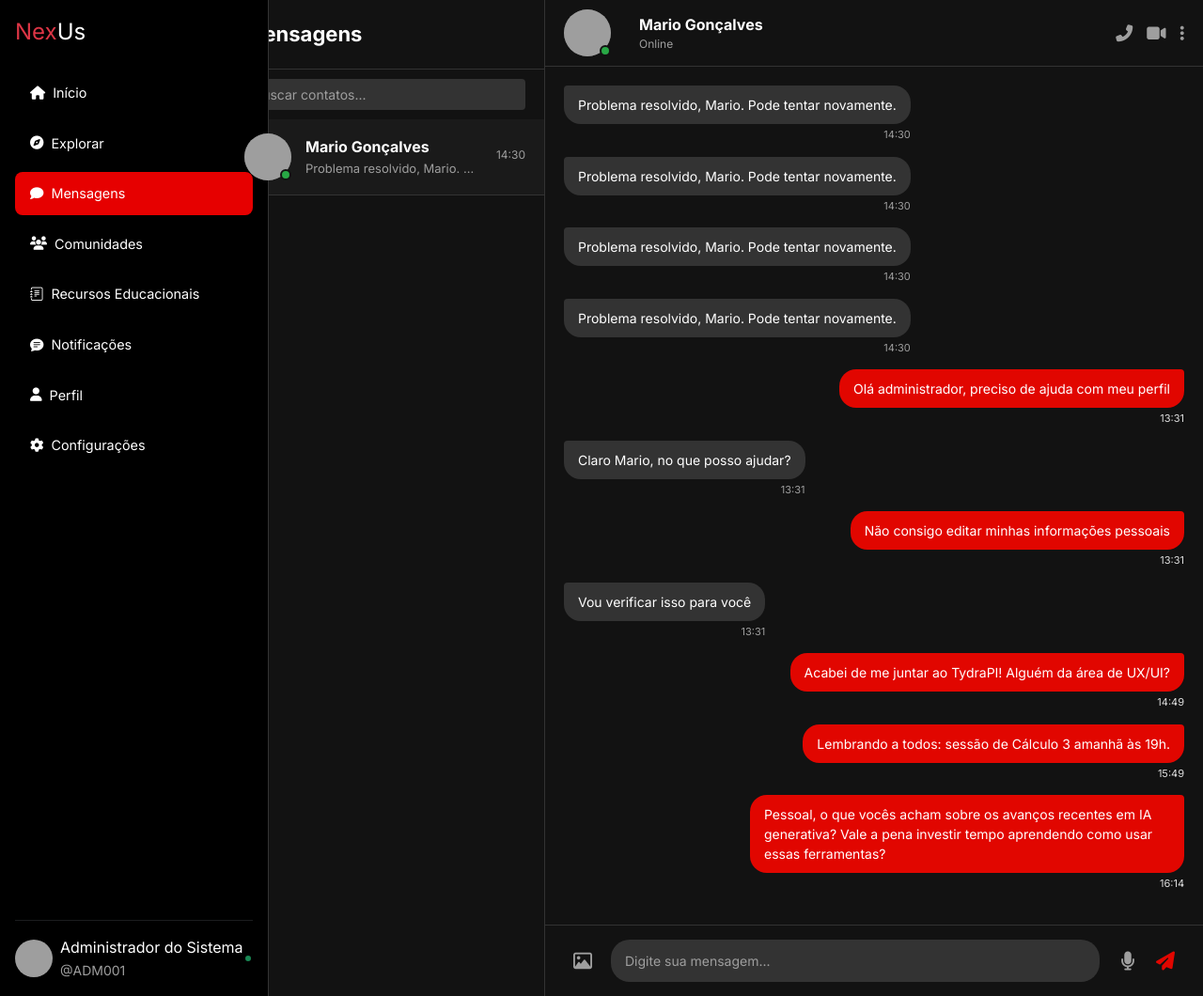
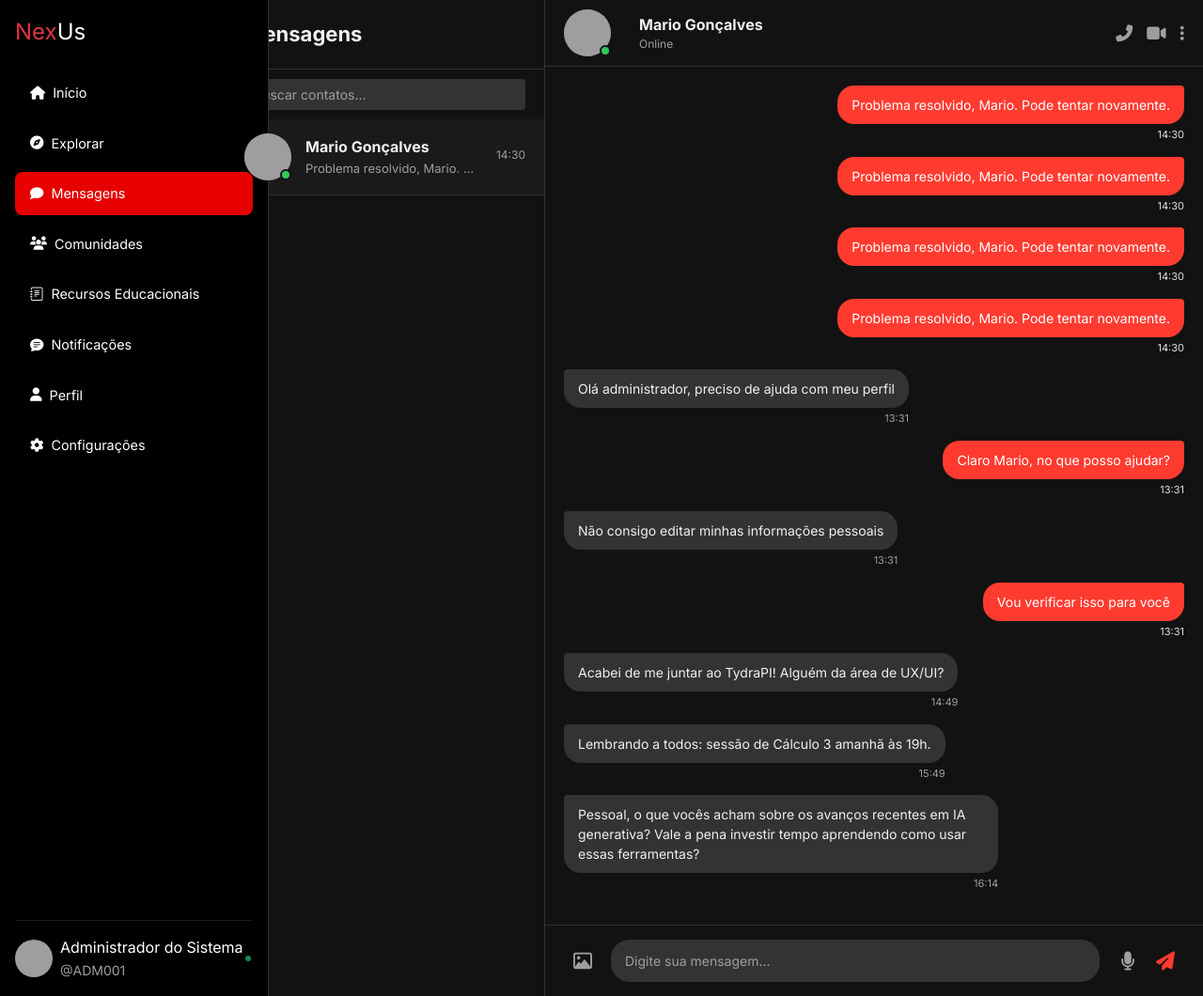
Before and after one commit to rodrigosantiagosilva/NexUs, a PHP site: page /chat.php?id=1 in a window 1280 px wide. Shown: the whole page at 94% size. Run offline with PHP 8.4, Linux system fonts and the light colour scheme; a user stored in the database is signed in; data comes from the database, SQL or seed files in the repository; grey boxes are pictures that could not be loaded.

Commit message:
Otimização do sistema
Otimização do sistema

```diff
--- a/assets/css/_chat.scss
+++ b/assets/css/_chat.scss
@@ -1,3 +1,12 @@
+/* Variáveis de Cor */
+:root {
+    --text-primary: #f0f0f0; /* Branco/Claro para texto principal */
+    --text-secondary: #aaaaaa; /* Cinza claro para texto secundário */
+    --border-color: #333333; /* Cor para bordas e divisores */
+    --red: #ff3b30; /* Vermelho (para suas mensagens e botões de destaque) */
+    --green: #34c759; /* Verde (para indicador online) */
+}
+
 /* Chat Specific Styles */
 .chat-container {
     display: flex;
@@ -19,6 +28,7 @@
     font-size: 22px;
     font-weight: bold;
     border-bottom: 1px solid var(--border-color);
+    color: var(--text-primary);
 }
 
 .search-container-chat {
@@ -165,6 +175,7 @@
 .chat-header-name {
     font-weight: bold;
     margin-left: 15px;
+    color: var(--text-primary);
 }
 
 .chat-status {
@@ -227,12 +238,14 @@
     flex-direction: column;
 }
 
-.message-sender {
-    align-self: flex-start;
+/* ⬅️ MENSAGENS RECEBIDAS (OUTROS) - ALINHAMENTO À ESQUERDA (Cinza Escuro) */
+.message-receiver {
+    align-self: flex-start; /* Alinhamento à Esquerda */
 }
 
-.message-receiver {
-    align-self: flex-end;
+/* ➡️ MENSAGENS ENVIADAS (SUAS) - ALINHAMENTO À DIREITA (Vermelho) */
+.message-sender {
+    align-self: flex-end; /* Alinhamento à Direita */
 }
 
 .message-content {
@@ -242,13 +255,18 @@
     position: relative;
 }
 
-.message-sender .message-content {
+/* Estilo para Mensagens RECEBIDAS (Esquerda) */
+.message-receiver .message-content {
     background-color: #333;
+    /* Ponta no canto superior ESQUERDO */
     border-top-left-radius: 4px;
+    color: var(--text-primary);
 }
 
-.message-receiver .message-content {
+/* Estilo para Mensagens ENVIADAS (Direita) */
+.message-sender .message-content {
     background-color: var(--red);
+    /* Ponta no canto superior DIREITO */
     border-top-right-radius: 4px;
     color: white;
 }
@@ -260,8 +278,8 @@
     align-self: flex-end;
 }
 
-.message-receiver .message-time {
-    color: #ddd;
+.message-sender .message-time {
+    color: #ddd; /* Um cinza mais claro para o timestamp na bolha vermelha */
 }
 
 /* Message Input Area */
--- a/assets/css/_sidebar.scss
+++ b/assets/css/_sidebar.scss
@@ -172,7 +172,6 @@ h2 {
     border-radius: 4px;
     overflow: hidden;
     margin-bottom: 20px;
-    margin-top: -2%;
 }
 
 .tab-link {
--- a/assets/css/style.css
+++ b/assets/css/style.css
@@ -740,7 +740,6 @@ h2 {
   border-radius: 4px;
   overflow: hidden;
   margin-bottom: 20px;
-  margin-top: -2%;
 }
 
 .tab-link {
@@ -975,7 +974,19 @@ body {
   border: 2px solid #000;
 }
 
-:root {
+:root[data-theme=light] {
+  --primary-color: #1e90ff;
+  --primary-hover: #63b3ff;
+  --background-dark: #ffffff;
+  --card-background: #f0f6ff;
+  --input-background: #ffffff;
+  --text-primary: #0a192f;
+  --text-secondary: #334e68;
+  --text-muted: #6c757d;
+  --border-color: #cbd5e1;
+}
+
+:root[data-theme=dark] {
   --primary-color: #ff0000;
   --primary-hover: #e60000;
   --background-dark: #121212;
@@ -985,12 +996,53 @@ body {
   --text-secondary: #a0a0a0;
   --text-muted: #777777;
   --border-color: #333333;
-  --red: #E10600;
-  --yellow: #FFC107;
-  --green: #28A745;
-  --bg-dark: #121212;
-  --card-bg: #1A1A1A;
-  --transfor-site: #3a3a3a;
+}
+
+/* ================================================= */
+/* --- DEFINIÇÃO DE VARIÁVEIS DE TEMA COMPLETA --- */
+/* ================================================= */
+/* --- TEMA PADRÃO (ESCURO) --- */
+/* Este é o tema que será aplicado se não houver 'data-theme' */
+:root {
+  /* Cores de Fundo */
+  --bg-principal: #121212;
+  --bg-card: #1A1A1A;
+  --bg-input: #1E1E1E;
+  --bg-header: #000000;
+  /* Cores de Texto */
+  --text-principal: #FFFFFF;
+  --text-secundario: #A0A0A0;
+  --text-mutado: #777777;
+  /* Cores de Ação/Destaque */
+  --cor-primaria: #FF3D54; /* Seu vermelho/rosa principal */
+  --cor-primaria-hover: #e60000;
+  --cor-borda: #333333;
+}
+
+/* --- TEMA CLARO (ATIVADO por data-theme="light") --- */
+:root[data-theme=light] {
+  /* Cores de Fundo */
+  --bg-principal: #f5f5f5; /* Fundo principal claro */
+  --bg-card: #ffffff; /* Cards brancos */
+  --bg-input: #e9e9e9; /* Inputs cinza claro */
+  --bg-header: #ffffff;
+  /* Cores de Texto */
+  --text-principal: #0a192f;
+  --text-secundario: #5c677d;
+  --text-mutado: #a0a0a0;
+  /* Cores de Ação/Destaque */
+  --cor-primaria: #1e90ff; /* Azul para contraste no tema claro (ou mantenha o vermelho) */
+  --cor-primaria-hover: #176bb8;
+  --cor-borda: #dddddd;
+}
+
+/* Variáveis de Cor */
+:root {
+  --text-primary: #f0f0f0; /* Branco/Claro para texto principal */
+  --text-secondary: #aaaaaa; /* Cinza claro para texto secundário */
+  --border-color: #333333; /* Cor para bordas e divisores */
+  --red: #ff3b30; /* Vermelho (para suas mensagens e botões de destaque) */
+  --green: #34c759; /* Verde (para indicador online) */
 }
 
 /* Chat Specific Styles */
@@ -1014,6 +1066,7 @@ body {
   font-size: 22px;
   font-weight: bold;
   border-bottom: 1px solid var(--border-color);
+  color: var(--text-primary);
 }
 
 .search-container-chat {
@@ -1164,6 +1217,7 @@ body {
 .chat-header-name {
   font-weight: bold;
   margin-left: 15px;
+  color: var(--text-primary);
 }
 
 .chat-status {
@@ -1226,12 +1280,14 @@ body {
   flex-direction: column;
 }
 
+/* ⬅️ MENSAGENS RECEBIDAS (OUTROS) - ALINHAMENTO À ESQUERDA (Cinza Escuro) */
+.message-receiver {
+  align-self: flex-start; /* Alinhamento à Esquerda */
+}
+
+/* ➡️ MENSAGENS ENVIADAS (SUAS) - ALINHAMENTO À DIREITA (Vermelho) */
 .message-sender {
-  align-self: flex-start;
-}
-
-.message-receiver {
-  align-self: flex-end;
+  align-self: flex-end; /* Alinhamento à Direita */
 }
 
 .message-content {
@@ -1241,13 +1297,18 @@ body {
   position: relative;
 }
 
+/* Estilo para Mensagens RECEBIDAS (Esquerda) */
+.message-receiver .message-content {
+  background-color: #333;
+  /* Ponta no canto superior ESQUERDO */
+  border-top-left-radius: 4px;
+  color: var(--text-primary);
+}
+
+/* Estilo para Mensagens ENVIADAS (Direita) */
 .message-sender .message-content {
-  background-color: #333;
-  border-top-left-radius: 4px;
-}
-
-.message-receiver .message-content {
   background-color: var(--red);
+  /* Ponta no canto superior DIREITO */
   border-top-right-radius: 4px;
   color: white;
 }
@@ -1259,8 +1320,8 @@ body {
   align-self: flex-end;
 }
 
-.message-receiver .message-time {
-  color: #ddd;
+.message-sender .message-time {
+  color: #ddd; /* Um cinza mais claro para o timestamp na bolha vermelha */
 }
 
 /* Message Input Area */
--- a/notific.php
+++ b/notific.php
@@ -72,7 +72,6 @@ include 'includes/header.php';
 
         .content-wrapper {
             align-self: center;
-            margin-left: 260px;
             padding: 20px;
             width: calc(83%);
         }
@@ -81,7 +80,7 @@ include 'includes/header.php';
 
 <body>
     <?php include 'includes/sidebar.php'?>
-    <div class="tydrapi-container py-6 content-wrapper">
+    <div class="py-6 content-wrapper">
         <div class="d-flex justify-content-between align-items-center mb-4">
             <h1 class="h2 fw-bold">Notificações</h1>
 
--- a/recursoeducacionais.php
+++ b/recursoeducacionais.php
@@ -121,7 +121,7 @@ include 'includes/sidebar.php'
                             $icon_color_class = 'icon-yellow';
                     }
 
-                    // Escapar dados para JavaScript
+
                     $js_url = htmlspecialchars($recurso['url'], ENT_QUOTES, 'UTF-8');
                     $js_title = htmlspecialchars($recurso['titulo'], ENT_QUOTES, 'UTF-8');
                 ?>
```
Also changed, not shown: comunidades.php (+5 -5 lines), 1 other file.
